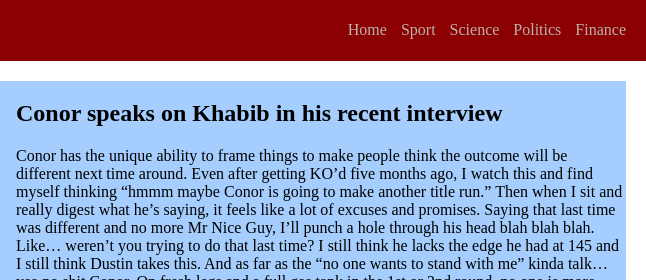
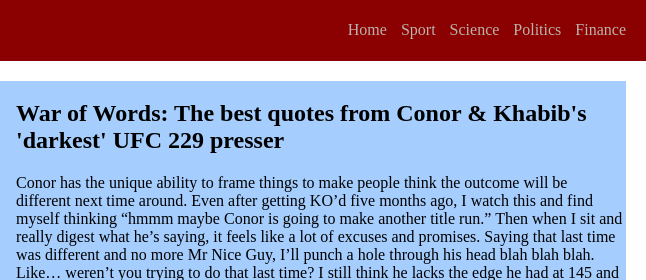
Before and after one commit to SerikMakhmetov/serik-first-repo-wb, a plain HTML site: page index.html in a window 1280 px wide. Shown: the top 280 px of the page, 634-1280 px from the left. Drawn offline with Linux system fonts and the light colour scheme.

Commit message:
index.html

```diff
--- a/index.html
+++ b/index.html
@@ -77,7 +77,7 @@
 			<img src="https://ss.sport-express.ru/userfiles/materials/129/1294555/large.jpg" width="100%">
 		</div>
 		<div class="main-part-2">
-			<h2>Conor speaks on Khabib in his recent interview</h2>
+			<h2>War of Words: The best quotes from Conor & Khabib's 'darkest' UFC 229 presser</h2>
 			<p>
 				Conor has the unique ability to frame things to make people think the outcome will be different next time around. Even after getting KO’d five months ago, I watch this and find myself thinking “hmmm maybe Conor is going to make another title run.” Then when I sit and really digest what he’s saying, it feels like a lot of excuses and promises. Saying that last time was different and no more Mr Nice Guy, I’ll punch a hole through his head blah blah blah. Like… weren’t you trying to do that last time? I still think he lacks the edge he had at 145 and I still think Dustin takes this. And as far as the “no one wants to stand with me” kinda talk… yea no shit Conor. On fresh legs and a full gas tank in the 1st or 2nd round, no one is more dangerous. That’s why it’s mixed martial arts. To not utilize kicks and take downs would be like going to war with just the Army and leaving the Air Force, Navy and Marines behind. And as far as the “no one wants to stand with me” kinda talk… yea no shit Conor. On fresh legs and a full gas tank in the 1st or 2nd round, no one is more dangerous. That’s why it’s mixed martial arts. To not utilize kicks and take downs would be like going to war with just the Army and leaving the Air Force, Navy and Marines behind.And as far as the “no one wants to stand with me” kinda talk… yea no shit Conor. On fresh legs and a full gas tank in the 1st or 2nd round, no one is more dangerous.
 			</p>
```
